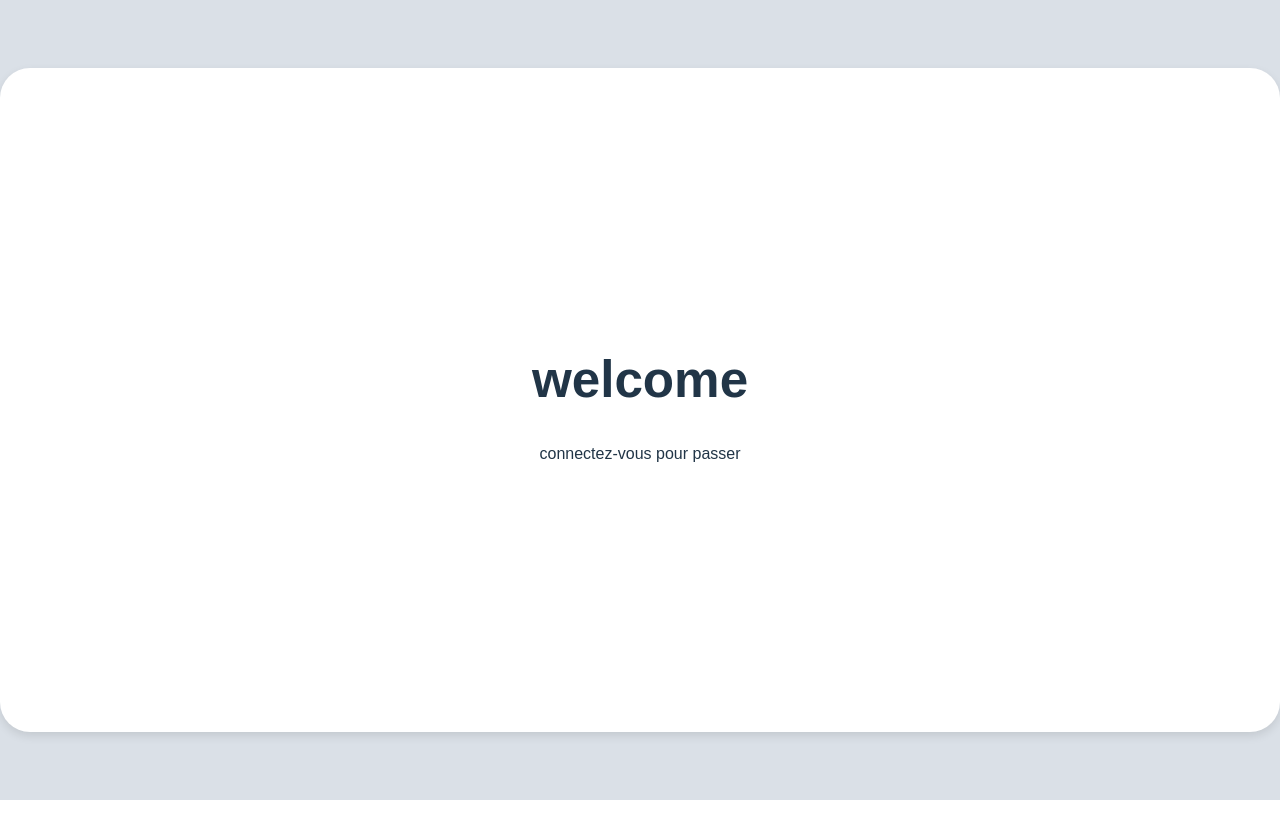
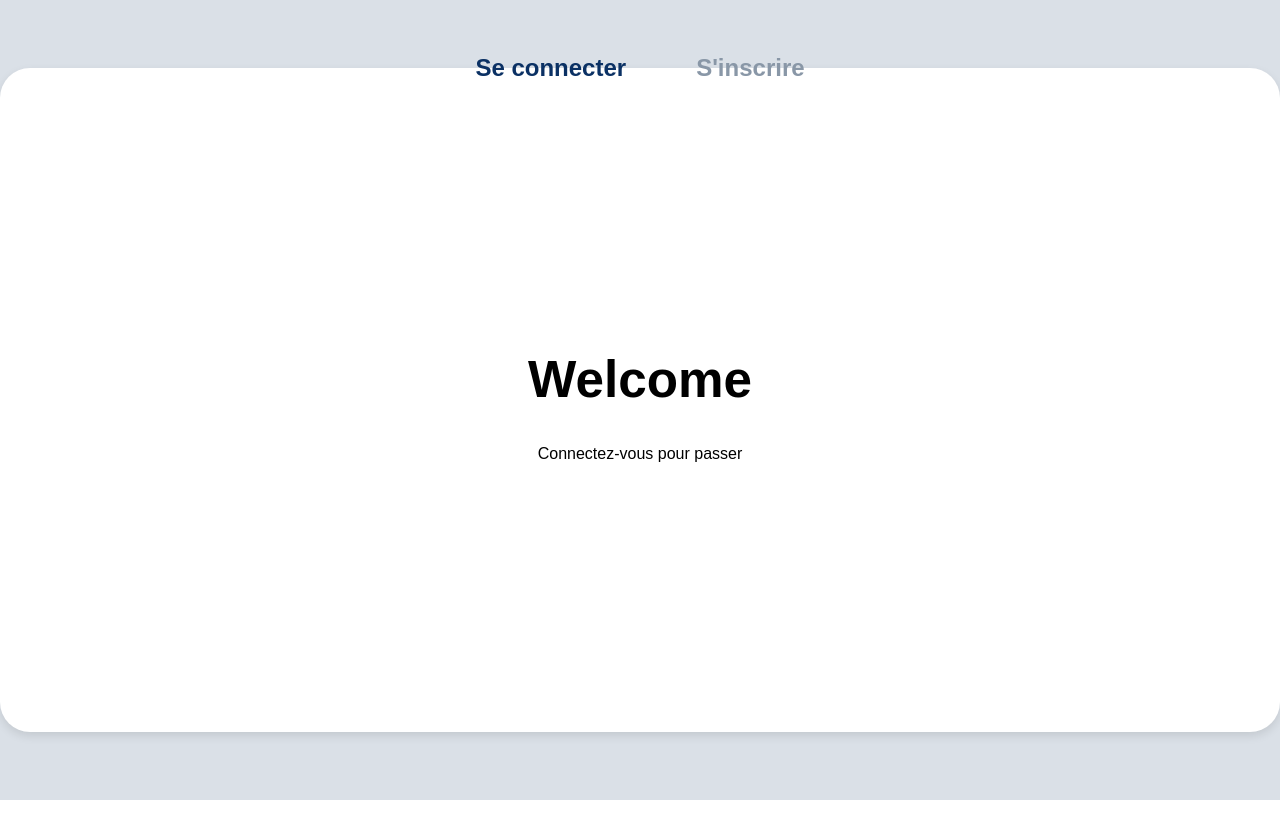
Before and after one commit to ZineFarah/Test_QCM, a React (Vite) app: page / in a window 1280 px wide. Shown: the top 832 px of the page. Built offline with nearby package versions, Linux system fonts and the light colour scheme.

Commit message:
Test login

```diff
--- a/src/Login.css
+++ b/src/Login.css
@@ -23,3 +23,39 @@ body{
   text-align: center;
   width: 2100px;
 }
+/* Conteneur du header */
+.login-header {
+  display: flex;
+  justify-content:flex-start;
+  gap: 70px; /* Réduit l’espace entre les liens */
+  position: fixed;
+  top: 50px; /* Place en haut du cadre blanc */
+  left: 50%;
+  transform: translateX(-50%);
+  width: max-content;
+}
+
+/* Style pour "Se connecter" */
+.login-link {
+  font-size: 24px; /* Texte plus grand */
+  font-weight: bold;
+  color: #0B3164; /* Bleu foncé */
+  cursor: pointer;
+}
+
+/* Style pour "S'inscrire" */
+.signup-link {
+  font-size: 24px; /* Texte plus grand */
+  font-weight: bold;
+  color: #8997A7; /* Gris bleu */
+  cursor: pointer;
+}
+
+/* Ajout d'un effet au survol */
+.login-link:hover,
+.signup-link:hover {
+  text-decoration: underline;
+}
+h1, p {
+  color: black; /* Assure que le texte est visible */
+}
--- a/src/Login.jsx
+++ b/src/Login.jsx
@@ -1,15 +1,21 @@
 import React from "react";
 import "./Login.css"; // Import du fichier CSS
+console.log("Login component loaded");
 
 const Login = () => {
   return (
     <div className="login-container">
       <div className="login-box">
-        <h1>welcome</h1>
-        <p>connectez-vous pour passer</p>
+        {/* Barre de navigation en haut */}
+        <div className="login-header">
+          <span className="login-link">Se connecter</span>
+          <span className="signup-link">S'inscrire</span>
+        </div>
+
+        <h1>Welcome</h1>
+        <p>Connectez-vous pour passer</p>
       </div>
     </div>
-
   );
 };
 
```
